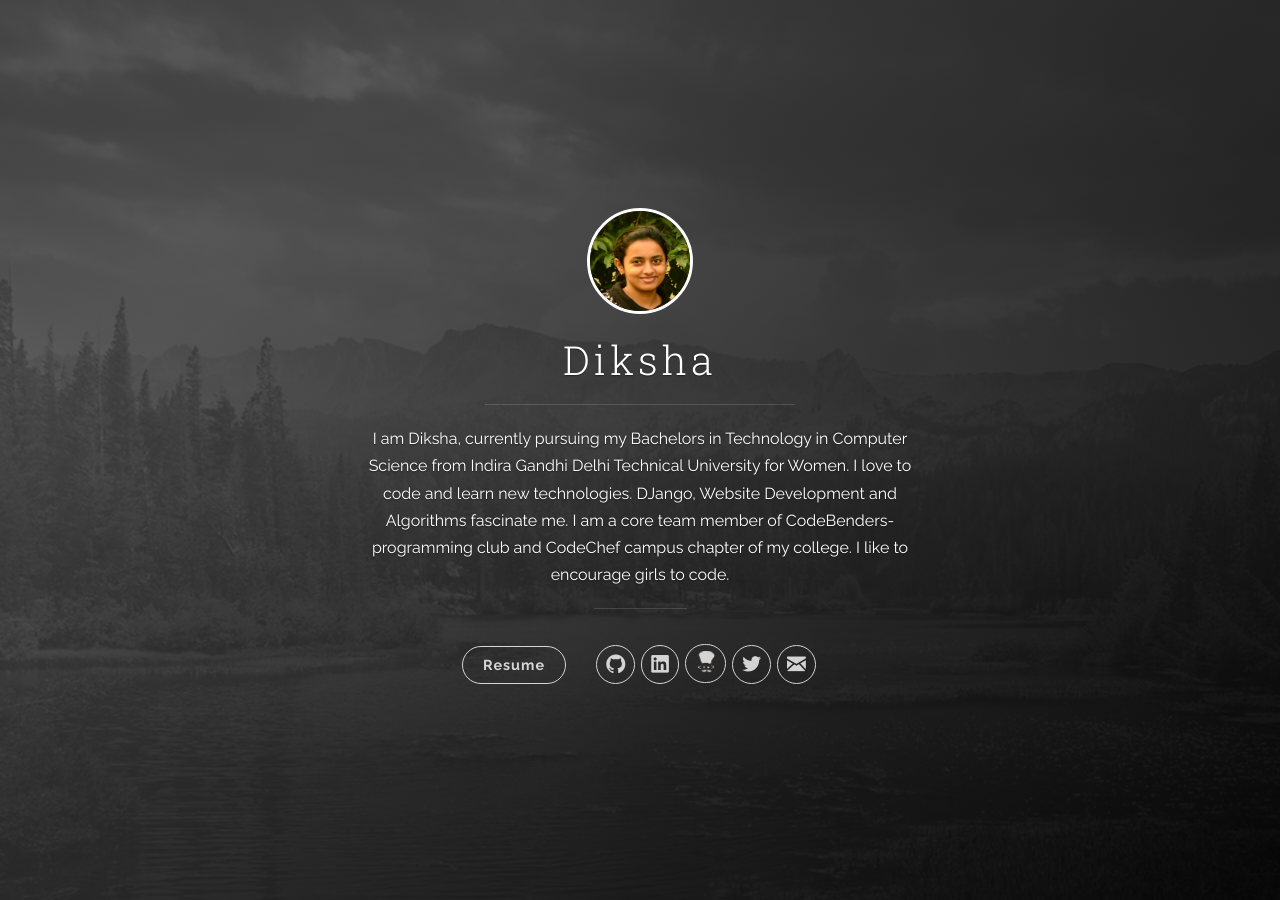
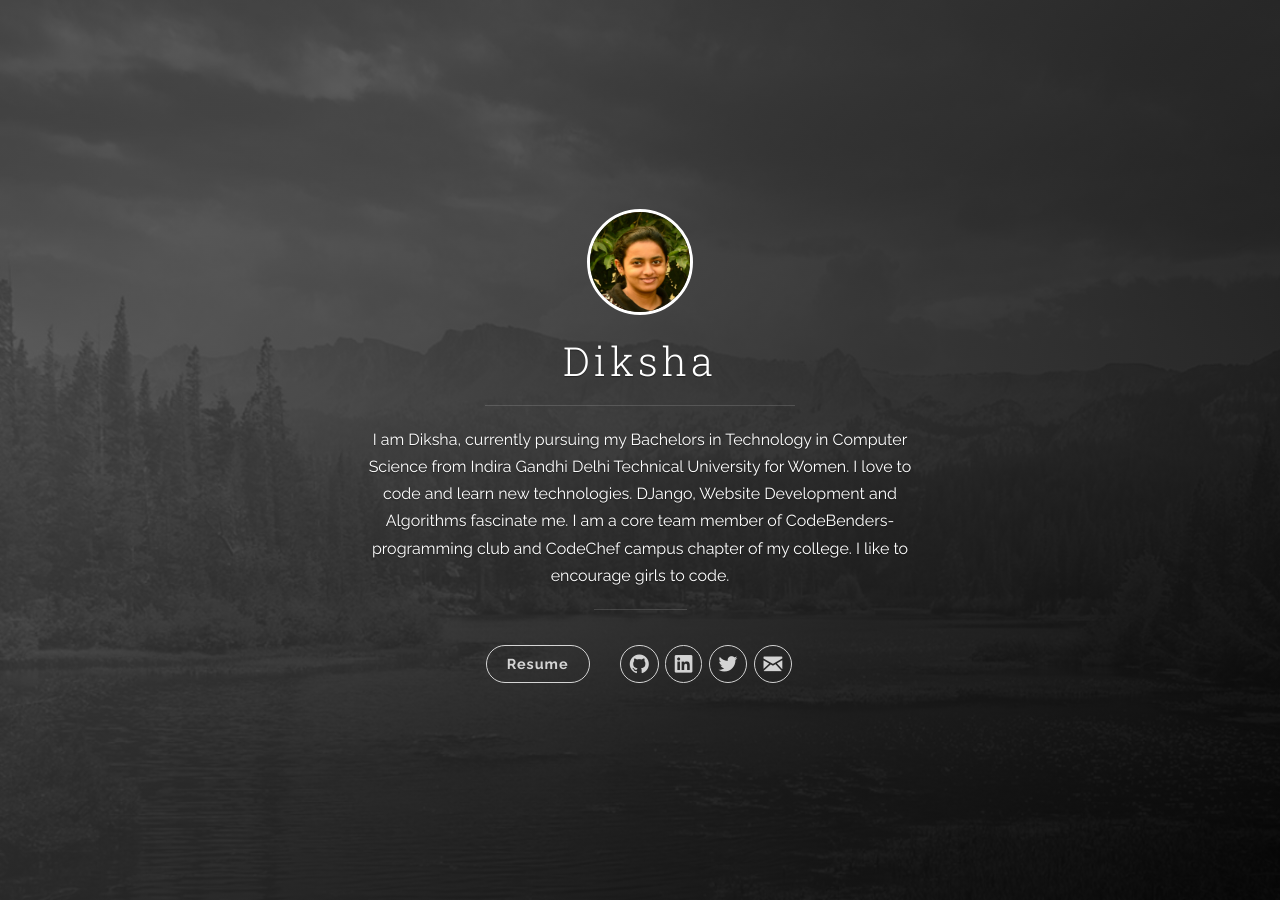
Before and after one commit to Diksha-Rathi/diksha-rathi.github.io, a Jekyll site: the page built from index.html, in a window 1280 px wide. Built offline with Jekyll 4.4.1, drawn with Linux system fonts in a browser that asks for light colours; nearby versions of some CDN libraries; the list of posts is cut into pages by our own code.

Commit message:
minor changes

```diff
--- a/_config.yml
+++ b/_config.yml
@@ -11,8 +11,8 @@ author:
   email: diksha.2895@gmail.com
   github_username:  diksha-rathi
   linkedin_username:  diksharathi
-  codechef_username:  codegirl1995
   twitter_username: diksha_28795
+  #codechef_username:  codegirl1995
   #facebook_username: username
 
 defaults:
--- a/_includes/header.html
+++ b/_includes/header.html
@@ -47,15 +47,15 @@
               </li>
             {% endif %}
 
+            <!-- CodeChef
             {% if site.author.codechef_username %}
-              <!-- CodeChef -->
               <li class="navigation__item">
                 <a href="https://www.codechef.com/users/{{ site.author.codechef_username }}" title="{{ site.author.codechef_username }} on CodeChef" target="_blank">
                    <img src="{{ "static/images/codechef.png" | prepend: site.baseurl }}">
                   <span class="label">CodeChef</span>
                 </a>
               </li>
-            {% endif %}
+            {% endif %}-->
 
             {% if site.author.twitter_username %}
               <!-- Twitter -->
```
